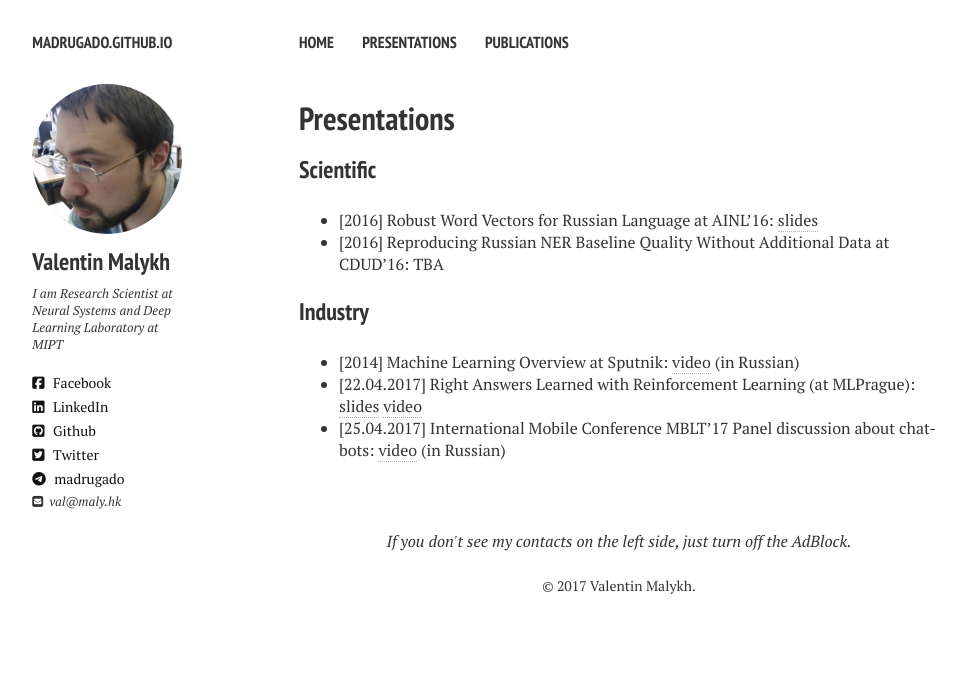
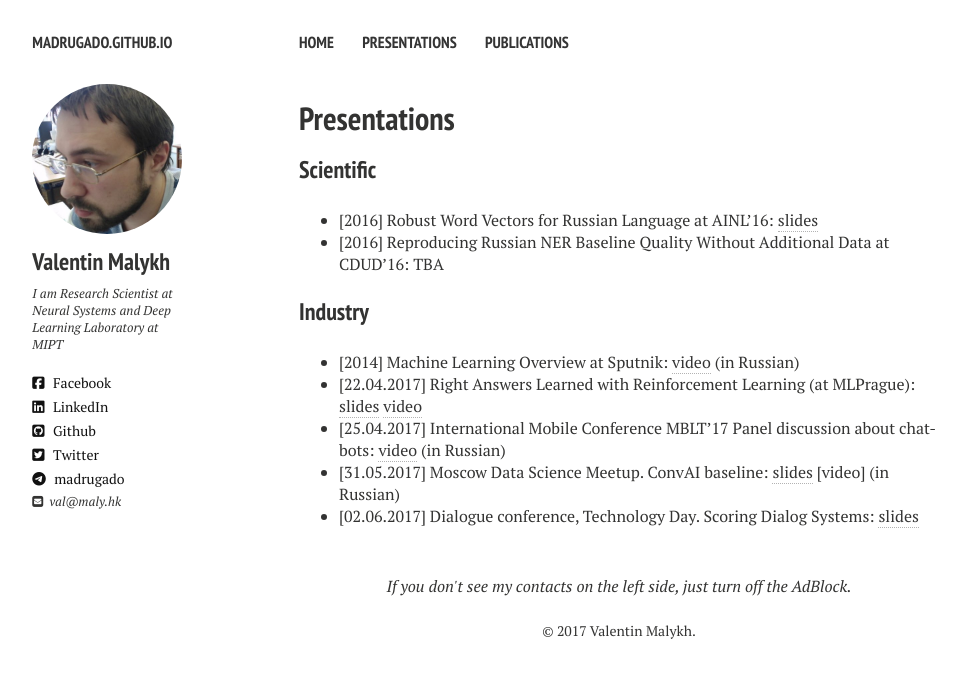
Before and after one commit to madrugado/madrugado.github.io, a Jekyll site: the page built from presentations.md, in a window 1280 px wide. Shown: the top 678 px of the page, without its empty margins (21-987 px from the left). Built offline with Jekyll 4.4.1, drawn with Linux system fonts in a browser that asks for light colours; nearby versions of some CDN libraries.

Commit message:
ENH: recent talks

```diff
--- a/presentations.md
+++ b/presentations.md
@@ -13,3 +13,5 @@ tagline: A List of Presentations' Materials
 - [2014] Machine Learning Overview at Sputnik: [video](https://www.youtube.com/watch?v=2B7X7HvoWek) (in Russian)
 - [22.04.2017] Right Answers Learned with Reinforcement Learning (at MLPrague): [slides](pdf/MLPrague-presentation.pdf) [video](https://www.youtube.com/watch?v=8xUEC5DStKA)
 - [25.04.2017] International Mobile Conference MBLT'17 Panel discussion about chat-bots: [video](https://www.youtube.com/watch?v=qw80di8SEAA) (in Russian)
+- [31.05.2017] Moscow Data Science Meetup. ConvAI baseline: [slides](pdf/ConAI.io-baseline.pdf) [video] (in Russian)
+- [02.06.2017] Dialogue conference, Technology Day. Scoring Dialog Systems: [slides](pdf/Dialogue-2017.pdf)
```
